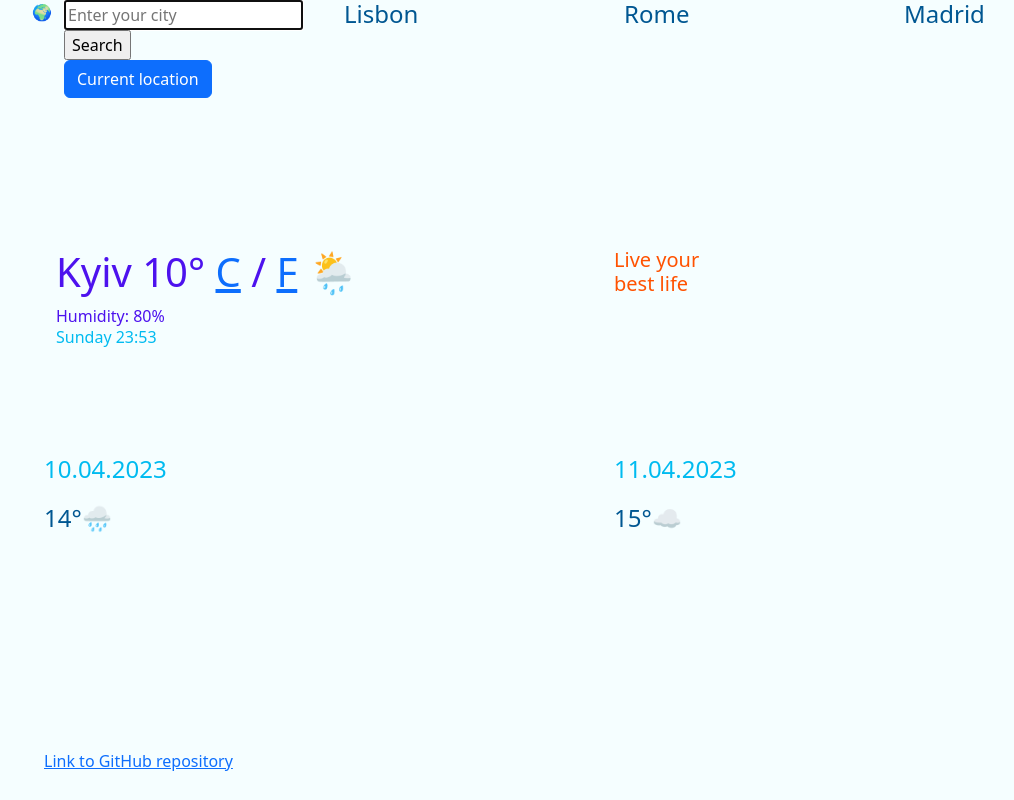
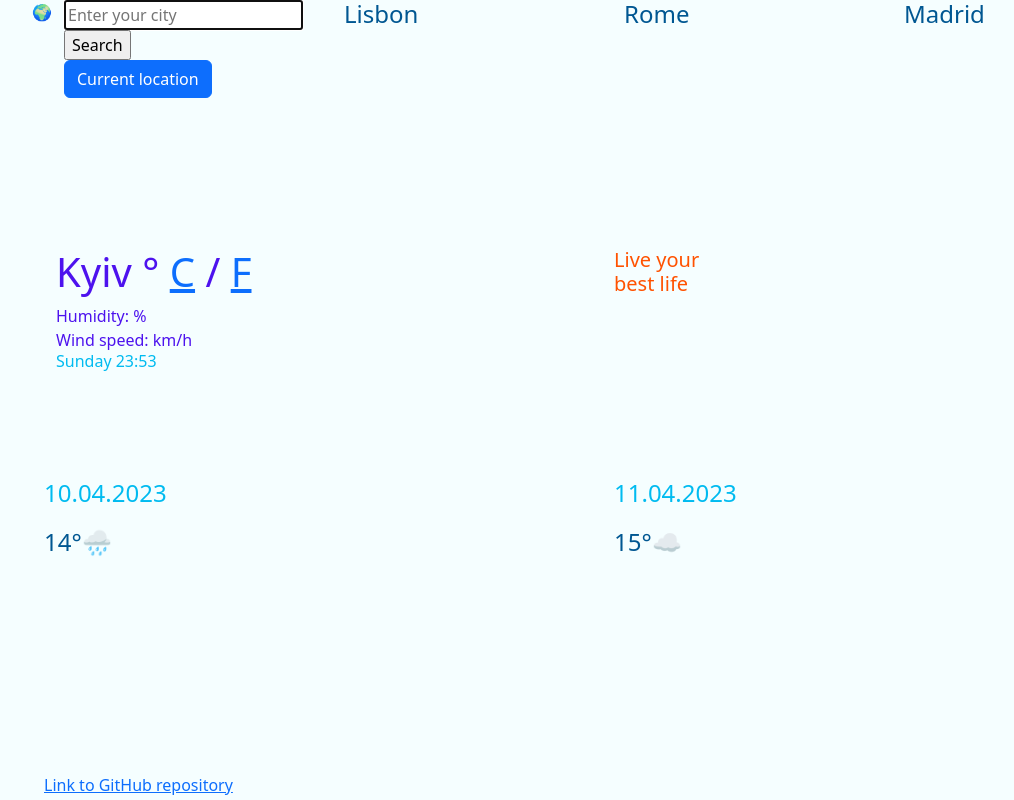
Before and after one commit to YanaTikh/sitecode, a plain HTML site: page index.html in a window 1280 px wide. Shown: the whole page, without its empty margins (38-1052 px from the left). Drawn offline with nearby package versions, Linux system fonts and the light colour scheme.

Commit message:
Add files via upload

```diff
--- a/index.html
+++ b/index.html
@@ -46,12 +46,18 @@
         <div class="col"><h4>Madrid</h4></div>
       </div>
       <div class="row center">
-        <div class="col">
+        <div class="col weather">
           <h1>
-            <span id="city">Kyiv</span> <span id="grad">10</span>°
-            <a href="#" id="cels">C</a> / <a href="#" id="fahr">F</a> 🌦️
+            <span id="city">Kyiv</span> <span id="grad"></span>°
+            <a href="#" id="cels" class="celsiusLink active">C</a> /
+            <a href="#" id="fahr" class="fahrenheitLink">F</a>
+            <img id="icon" src="" />
           </h1>
-          <h7>Humidity: 80%</h7>
+          <h7>Humidity: <span id="humidity"></span>%</h7>
+          <div>
+            <h7>Wind speed: <span id="wind"></span> km/h</h7>
+          </div>
+          <div><h7 id="description" class="description"></h7></div>
           <h6 id="date">Today 09.04.2023</h6>
         </div>
         <div class="col">
```
